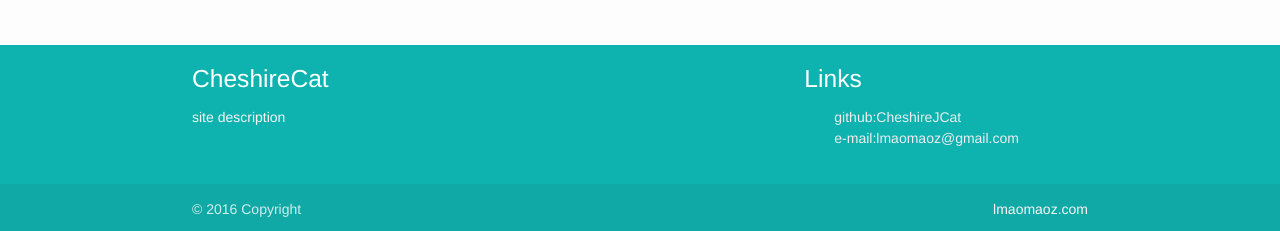
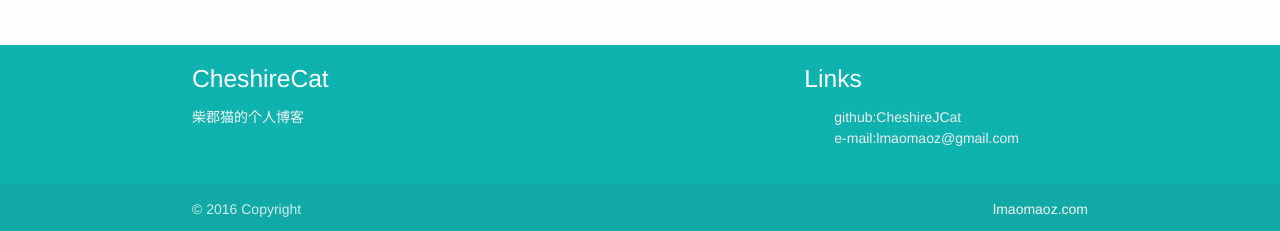
Before and after one commit to CheshireJCat/blog2, a Jekyll site: the page built from index.html, in a window 1280 px wide. Shown: the part 1914-2145 px from the top of the page. Built offline with Jekyll 4.4.1, drawn with Linux system fonts in a browser that asks for light colours.

Commit message:
edit description

```diff
--- a/_config.yml
+++ b/_config.yml
@@ -8,7 +8,7 @@
 # Site settings
 title: CheshireCat
 email: lmaomaoz@gmail.com
-description: site description
+description: 柴郡猫的个人博客
 baseurl: "/blog"
 url: "http://lmaomaoz.com"
 github_username:  CheshireJCat
```
